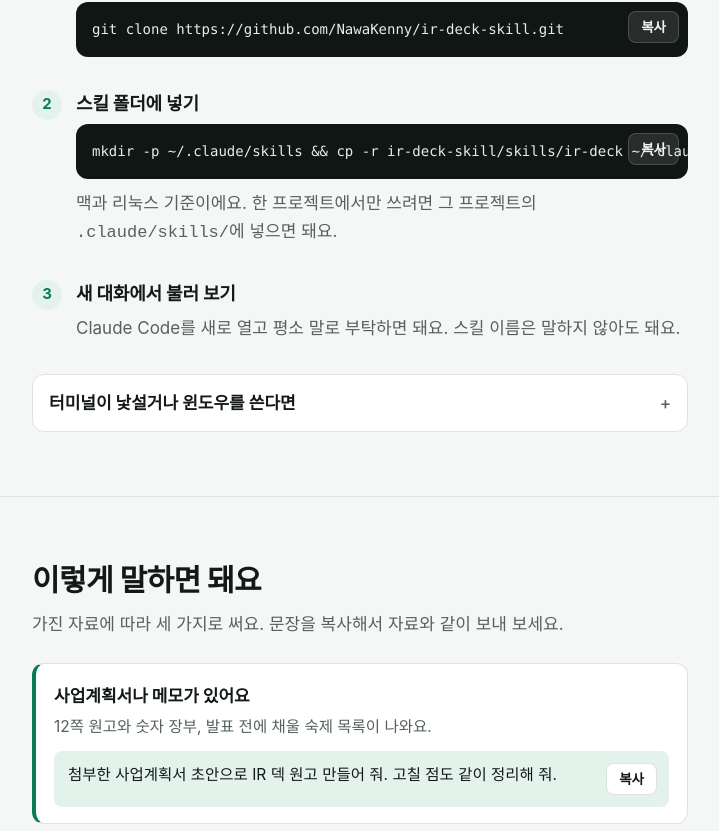
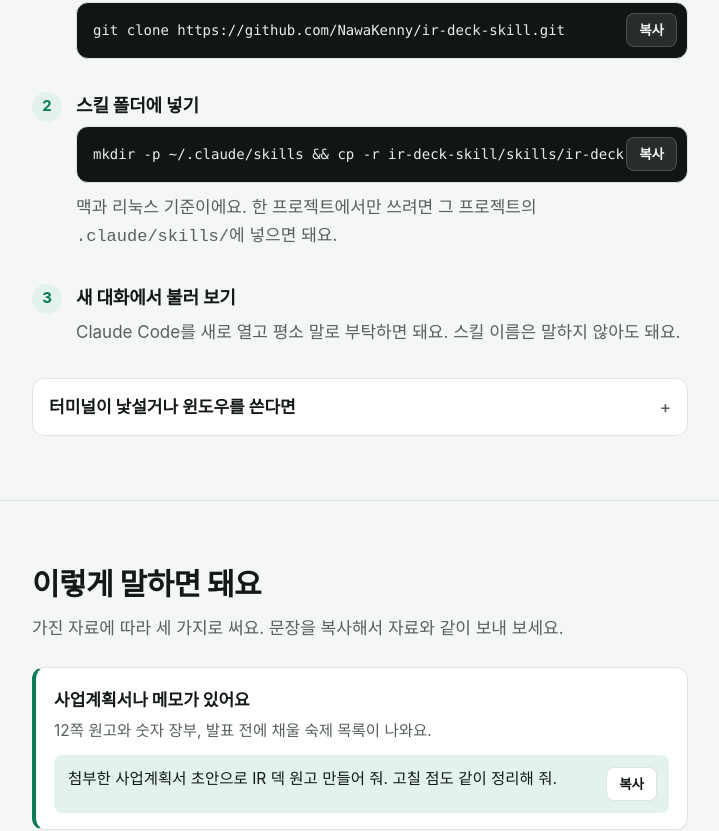
Before and after one commit to NawaKenny/ir-deck-skill, a plain HTML site: page docs/index.html in a window 1280 px wide. Shown: the part 677-1508 px from the top of the page, without its empty margins (280-999 px from the left). Drawn offline with Linux system fonts and the light colour scheme; a web font is replaced by a local one.

Commit message:
안내 페이지: 복사 버튼이 긴 명령어를 가리지 않게 고침
Co-Authored-By: Claude Fable 5.2 <noreply@anthropic.com>

```diff
--- a/docs/index.html
+++ b/docs/index.html
@@ -109,11 +109,11 @@
   .steps p { margin: 0 0 10px; color: var(--muted); }
   .steps .body { min-width: 0; }
 
-  .code { position: relative; background: var(--code-bg); border-radius: var(--radius); margin: 0 0 10px; }
-  .code pre { margin: 0; padding: 16px 84px 16px 16px; overflow-x: auto; color: var(--code-text); font: 14px/1.6 ui-monospace, SFMono-Regular, Menlo, Consolas, "D2Coding", monospace; white-space: pre; }
+  .code { display: grid; grid-template-columns: minmax(0, 1fr) auto; align-items: start; background: var(--code-bg); border: 1px solid var(--line); border-radius: var(--radius); margin: 0 0 10px; }
+  .code pre { margin: 0; padding: 16px; overflow-x: auto; color: var(--code-text); font: 14px/1.6 ui-monospace, SFMono-Regular, Menlo, Consolas, "D2Coding", monospace; white-space: pre; }
   .code.wrapline pre { white-space: pre-wrap; word-break: break-word; font-family: inherit; font-size: 15.5px; line-height: 1.6; }
   .copy {
-    position: absolute; top: 9px; right: 9px; min-height: 32px; padding: 0 12px; border-radius: 8px;
+    margin: 10px 10px 10px 0; min-height: 34px; padding: 0 12px; border-radius: 8px;
     background: rgb(255 255 255 / .1); color: #f1f6f4; border: 1px solid rgb(255 255 255 / .16);
     font: inherit; font-size: 13.5px; font-weight: 600; cursor: pointer; transition: background-color .15s ease;
   }
@@ -136,7 +136,7 @@
   .ask .when { margin: 0 0 12px; color: var(--muted); font-size: 15.5px; }
   .ask .say { display: flex; gap: 10px; align-items: flex-start; justify-content: space-between; background: var(--accent-soft); border-radius: 8px; padding: 12px 12px 12px 14px; }
   .ask .say p { margin: 0; font-size: 15.5px; line-height: 1.55; }
-  .ask .copy { position: static; flex: none; background: var(--surface); color: var(--text); border-color: var(--line); }
+  .ask .copy { margin: 0; flex: none; background: var(--surface); color: var(--text); border-color: var(--line); }
   .ask .copy:hover { border-color: var(--muted); background: var(--surface); }
   .ask .copy.done { background: var(--accent); color: var(--accent-ink); border-color: transparent; }
   .ask .need { margin: 12px 0 0; font-size: 14.5px; color: var(--muted); }
```
